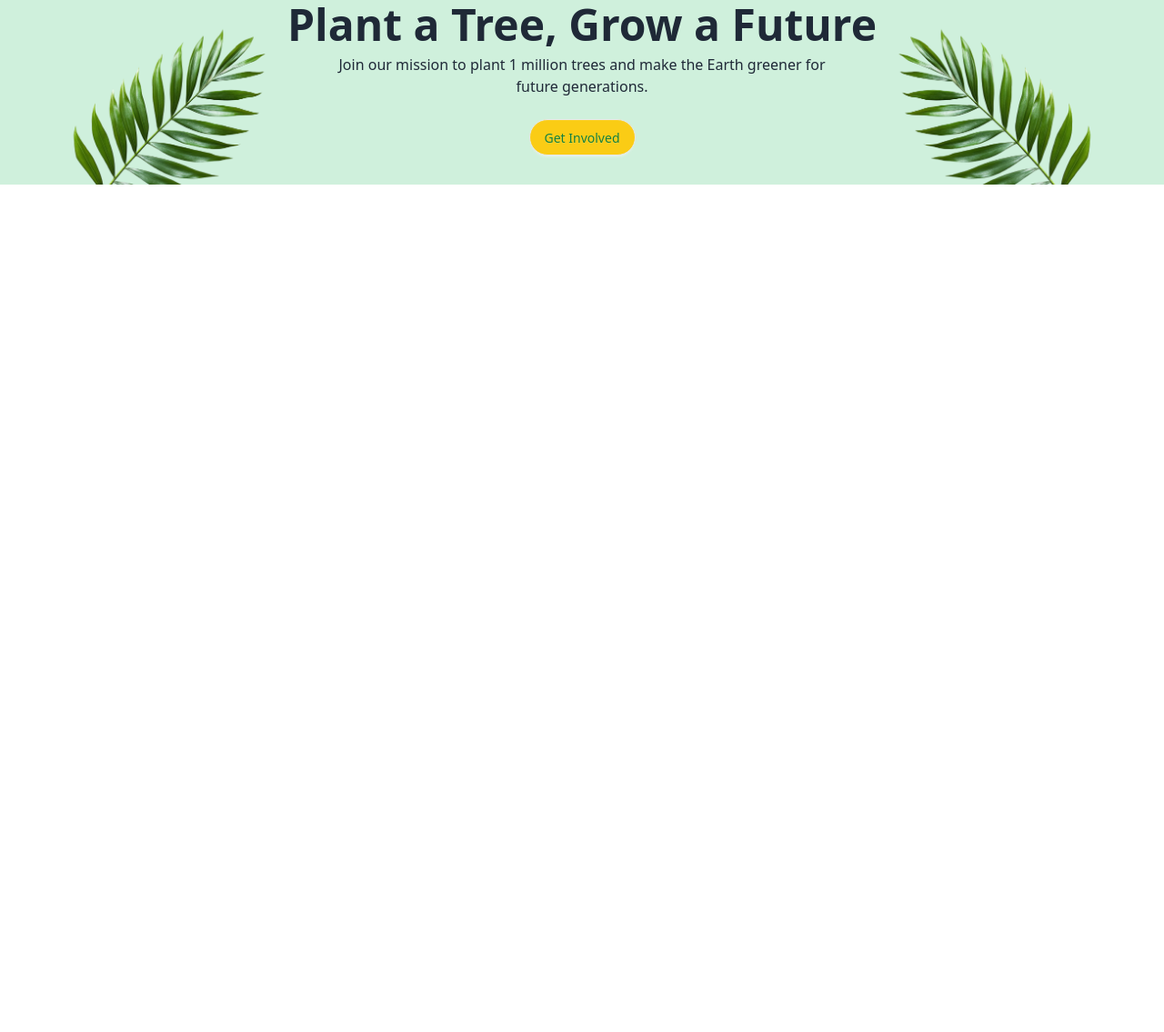
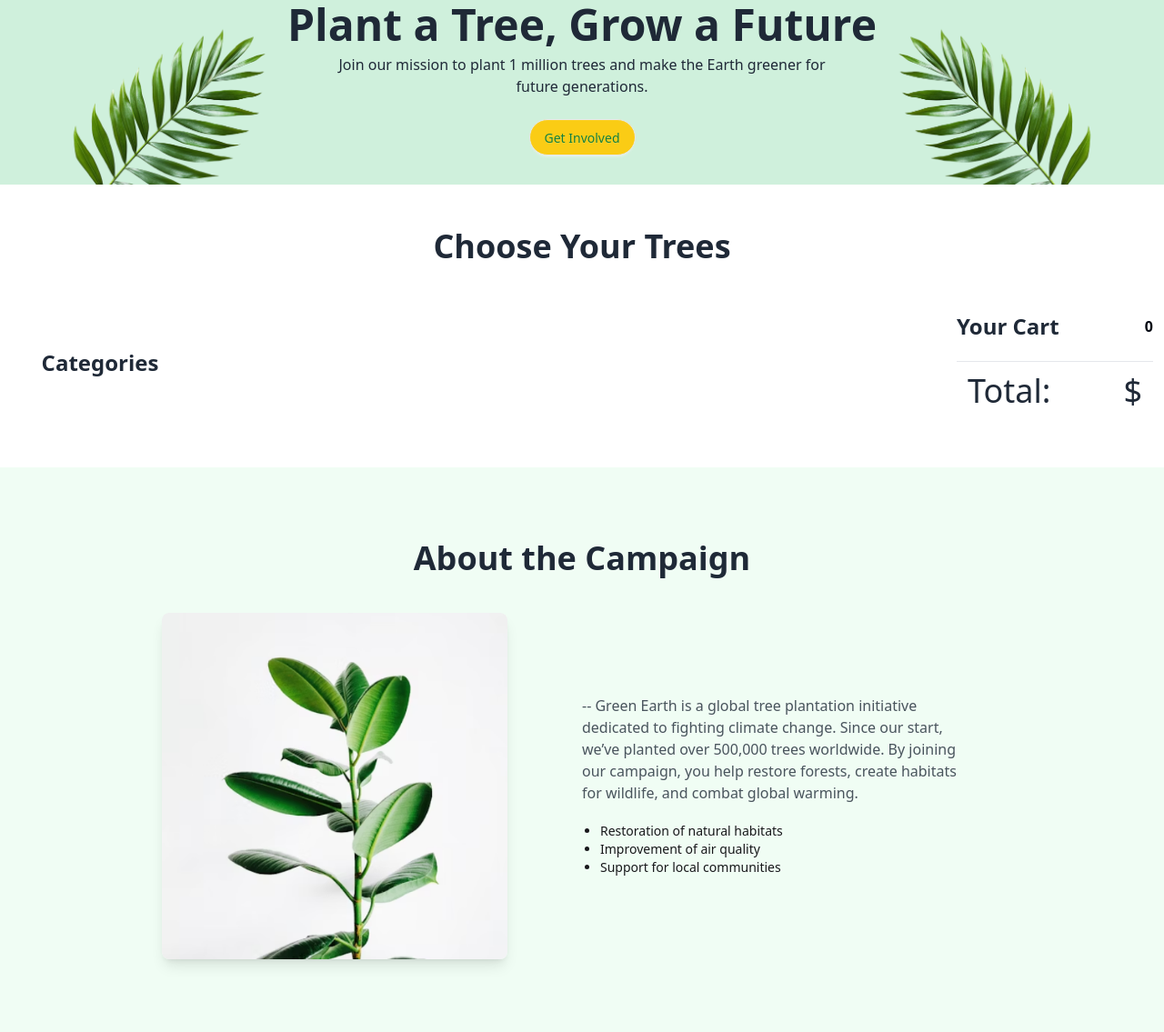
Before and after one commit to shafayat75/assignment-06, a plain HTML site: page index.html in a window 1280 px wide. Shown: the part 117-1252 px from the top of the page at 91% size. Before the commit the page ends 800 px from the top, so only its background shows below. Drawn offline with nearby package versions, Linux system fonts and the light colour scheme.

Commit message:
added about section

```diff
--- a/index.html
+++ b/index.html
@@ -136,7 +136,90 @@ class="border border-gray-200 py-2 mt-1.5 rounded-sm font-bold"
     </section>
 
     <!--Category Section -->
+<section class="bg-[#F0FD4] pt-6 md:pt-12">
+  <h1
+  class="hidden xl:flex text-center text-2xl md:text-4xl mb-10 text-[#1F2937] font-bold items-center justify-center gap-4">
+  Choose Your Trees </h1>
+  <div
+  class="hidden xl:flex text-center text-2xl md:text-4xl mb-10 text-[#1F2937] font-bold items-center justify-center gap-4">
+  <aside class="hidden xl:block w-[220px] shrink-0">
+    <div>
+      <h2 class="font-bold text-2xl">Categories</h2>
+      <ul class="all-category mt-2 space-y-1.5">
+        <!--Category will fetch here from js -->
+      </ul>
+    </div>
+  </aside>
+   <main class="flex-1">
+    <div class="card-container grid grid-cols-1 md:grid-cols-2 2xl:grid-cols-3 gap-3 xl:max-h-[960px] overflow-y-auto">
+      <!--Plants card will show here -->
+    </div>
+   </main>
+
+   <!--dropdownn category for mobile -->
+
+   <div class="xl:hidden">
+    <div class="text-center">
+      <button class="category-btn btn bg-[#15803D] text-white rounded-sm">
+        Choose Category
+        <i class="fa-solid fa-chevron-down rotate-180 arrow-down"></i>
+      </button>
+
+    </div>
+    <!--Sub dropdown -->
+    <ul class="max-h-[0px] w-full overflow-hidden mobile-all-category flex flex-wrap justify-center items-center gap-1.5 mt-3 transition-all duration-300">
+      <!--Category will fetch here from js -->
+    </ul>
+   </div>
 
 
+   <div class="w-full xl:w-[240px] shrink-0">
+    <div class="bg-white rounded-lg p-3 w-full h-full">
+      <h1 class="text-2xl flex justify-between items-center">Your Cart<span class="total-cart text-gray-950 text-base">0</span></h1>
+      <div class="cart-container mt-2.5 pb-3 space-y-3 border-b border-gray-200">
+        <!--addToCard will show Here from js -->
+      </div>
+      <div class="flex justify-between items-center p-3">
+        <h1 class="font-medium">Total:</h1>
+        <p class="font-medium">$ <span class="total-price"></span> </p>
+      </div>
+    </div>
+   </div>
+   </div>
+   </section>
+   <!--About Section -->
+   <section class="bg-[#F0FDF4] py-10 md:py-20">
+    <h1 class="text-center text-2xl md:text-4xl mb-10 text-[#1F2937] font-bold">
+      About the Campaign
+    </h1>
+    <div class="max-w-[1600px] mx-auto flex flex-col md:flex-row items-center justify-center px-4 md:px-16 lg:px-24 gap-5 md:gap-0">
+      <div class="flex-1 flex items-center justify-center">
+        <img class="w-full md:w-7/10 shadow-lg rounded-lg"
+        src="./assets/about.png"
+        alt=""
+        />
+      </div>
+      <div class="flex-1">
+        <p class="text-[#1F2937]/80 text-base leading-6 max-w-[80%]">
+            -- Green Earth is a global tree plantation initiative dedicated to
+            fighting climate change. Since our start, we’ve planted over 500,000
+            trees worldwide. By joining our campaign, you help restore forests,
+            create habitats for wildlife, and combat global warming.
+        </p>
+        <ul class="mt-5">
+          <li class="list-disc ml-5 text-sm">
+             Restoration of natural habitats
+          </li>
+          <li class="list-disc ml-5 text-sm">Improvement of air quality </li>
+          <li class="list-disc ml-5 text-sm">
+             Support for local communities
+          </li>
+        </ul>
+      </div>
+    </div>
+   </section>
+
+
+   <!-- Our Impact Section -->
 </body>
 </html>
```
